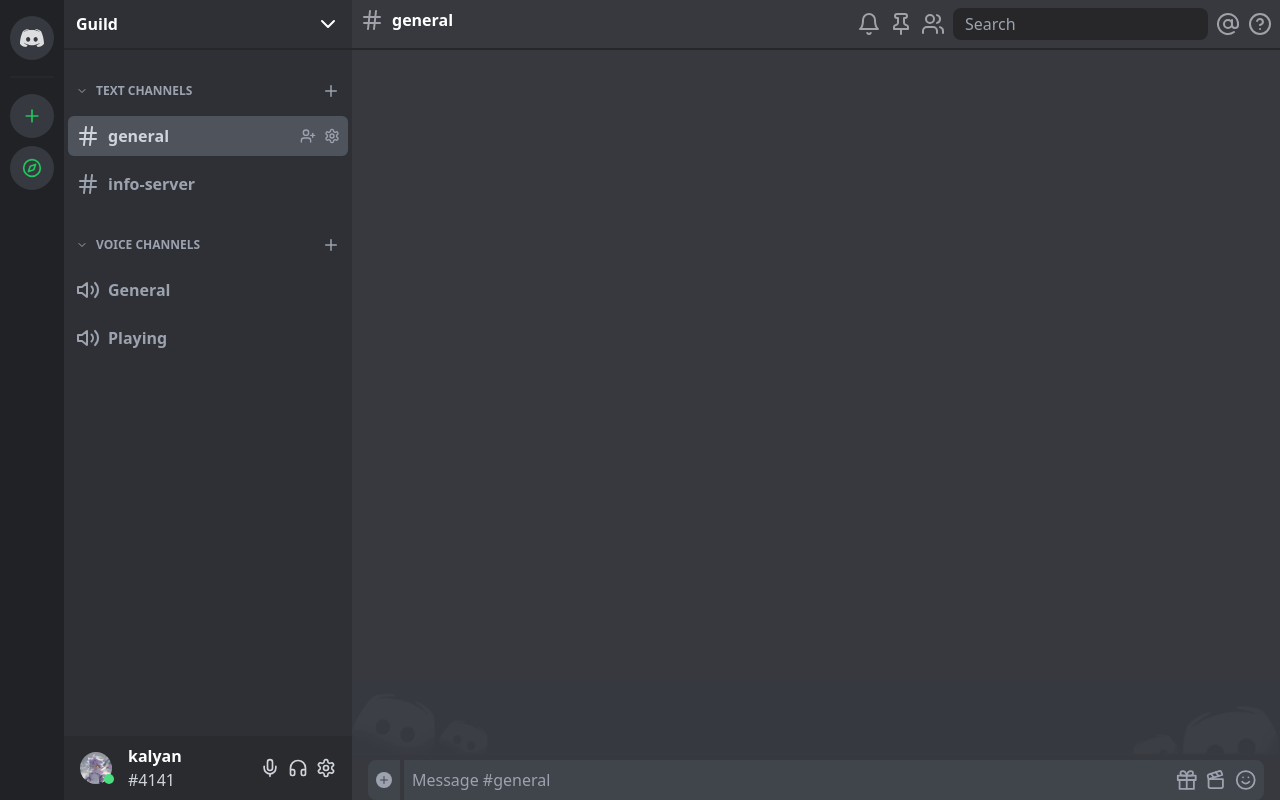
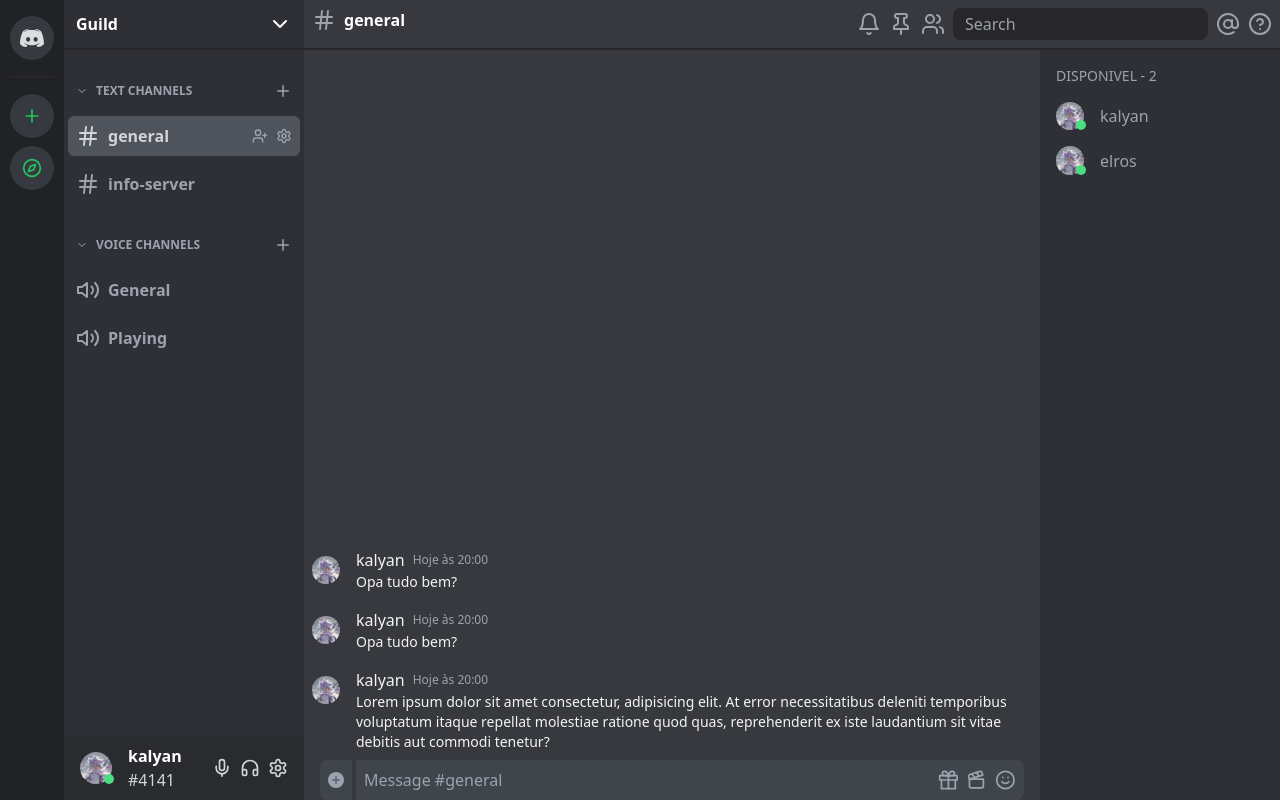
Before and after one commit to kalyanbasso/tailwind-discord, a Next.js app: page / in a window 1280 px wide. Built offline with nearby package versions, Linux system fonts and the light colour scheme.

Commit message:
add users status and messages

```diff
--- a/src/app/page.tsx
+++ b/src/app/page.tsx
@@ -1,122 +1,329 @@
-import Image from 'next/image'
-import { Compass, Plus, ChevronDown, Hash, UserPlus, Settings, Volume2, MessageSquare, Mic, Headphones, Bell, Pin, Users, AtSign, HelpCircle, Gift, Clapperboard, Smile } from 'lucide-react'
+import Image from "next/image";
+import {
+  Compass,
+  Plus,
+  ChevronDown,
+  Hash,
+  UserPlus,
+  Settings,
+  Volume2,
+  MessageSquare,
+  Mic,
+  Headphones,
+  Bell,
+  Pin,
+  Users,
+  AtSign,
+  HelpCircle,
+  Gift,
+  Clapperboard,
+  Smile,
+} from "lucide-react";
 
 export default function Home() {
   return (
-    <div className='h-screen flex'>
-      <aside className='bg-sidebar1 w-16 flex flex-col items-center pt-4'>
-        <div className='bg-bg-icon w-11 h-11 flex items-center justify-center rounded-full hover:bg-blue-700 hover:rounded-xl transition cursor-pointer'>
-          <Image src='/logo.svg' alt='Discord Logo' width={24} height={24} />
+    <div className="h-screen flex">
+      <aside className="bg-sidebar1 w-16 flex flex-col items-center pt-4">
+        <div className="bg-bg-icon w-11 h-11 flex items-center justify-center rounded-full hover:bg-blue-700 hover:rounded-xl transition cursor-pointer">
+          <Image src="/logo.svg" alt="Discord Logo" width={24} height={24} />
         </div>
 
-        <div className='mt-4 pt-4 border-t-2 border-zinc-800 gap-2 flex flex-col'>
-          <div className='bg-bg-icon w-11 h-11 flex items-center justify-center rounded-full hover:bg-green-700 hover:rounded-xl group transition-colors cursor-pointer'>
-            <Plus size={20} className='text-green-500 group-hover:text-white transition-colors' />
+        <div className="mt-4 pt-4 border-t-2 border-zinc-800 gap-2 flex flex-col">
+          <div className="bg-bg-icon w-11 h-11 flex items-center justify-center rounded-full hover:bg-green-700 hover:rounded-xl group transition-colors cursor-pointer">
+            <Plus
+              size={20}
+              className="text-green-500 group-hover:text-white transition-colors"
+            />
           </div>
-          <div className='bg-bg-icon w-11 h-11 flex items-center justify-center rounded-full hover:bg-green-700 hover:rounded-xl group transition cursor-pointer'>
-            <Compass size={20} className='text-green-500 group-hover:text-white transition-colors' />
+          <div className="bg-bg-icon w-11 h-11 flex items-center justify-center rounded-full hover:bg-green-700 hover:rounded-xl group transition cursor-pointer">
+            <Compass
+              size={20}
+              className="text-green-500 group-hover:text-white transition-colors"
+            />
           </div>
         </div>
       </aside>
-      <section className='bg-sidebar2 w-72 flex flex-col'>
-        <div className='flex justify-between p-3 hover:bg-zinc-700 cursor-pointer'>
-          <strong className='text-white'>Guild</strong>
-          <ChevronDown className='text-white' />
+      <section className="bg-sidebar2 w-60 flex flex-col">
+        <div className="flex justify-between p-3 hover:bg-zinc-700 cursor-pointer">
+          <strong className="text-white">Guild</strong>
+          <ChevronDown className="text-white" />
         </div>
-        <div className='flex flex-1 pt-6 px-1 border-t-2 border-zinc-800'>
-          <div className='w-full'>
+        <div className="flex flex-1 pt-6 px-1 border-t-2 border-zinc-800">
+          <div className="w-full">
             <div>
-              <div className='flex items-center gap-2 group cursor-pointer p-2'>
-                <ChevronDown size={12} className='text-gray-400 group-hover:text-gray-200' />
-                <strong className='flex-1 text-gray-400 text-xs group-hover:text-gray-200'>TEXT CHANNELS</strong>
-                <Plus size={18} className='text-gray-400 hover:text-gray-200' />
+              <div className="flex items-center gap-2 group cursor-pointer p-2">
+                <ChevronDown
+                  size={12}
+                  className="text-gray-400 group-hover:text-gray-200"
+                />
+                <strong className="flex-1 text-gray-400 text-xs group-hover:text-gray-200">
+                  TEXT CHANNELS
+                </strong>
+                <Plus size={18} className="text-gray-400 hover:text-gray-200" />
               </div>
-              <div className='flex items-center gap-2 mt-2 bg-chat px-2 py-2 rounded-md cursor-pointer'>
-                <Hash className='text-gray-300' />
-                <p className='flex-1 font-semibold text-gray-300'>general</p>
-                <UserPlus size={16} className='text-gray-400 hover:text-gray-300 transition-colors' />
-                <Settings size={16} className='text-gray-400 hover:text-gray-300 transition-colors' />
+              <div className="flex items-center gap-2 mt-2 bg-chat px-2 py-2 rounded-md cursor-pointer">
+                <Hash className="text-gray-300" />
+                <p className="flex-1 font-semibold text-gray-300">general</p>
+                <UserPlus
+                  size={16}
+                  className="text-gray-400 hover:text-gray-300 transition-colors"
+                />
+                <Settings
+                  size={16}
+                  className="text-gray-400 hover:text-gray-300 transition-colors"
+                />
               </div>
-              <div className='flex items-center gap-2 mt-2 group hover:bg-zinc-600 px-2 py-2 rounded-md transition-colors cursor-pointer'>
-                <Hash className='text-gray-400 group-hover:text-gray-300 transition-colors' />
-                <p className='flex-1 text-gray-400 font-semibold group-hover:text-gray-300 transition-colors'>info-server</p>
-                <UserPlus size={16} className='text-gray-400 invisible group-hover:visible group-hover:text-gray-300 transition-colors' />
-                <Settings size={16} className='text-gray-400 invisible group-hover:visible group-hover:text-gray-300 transition-colors' />
+              <div className="flex items-center gap-2 mt-2 group hover:bg-zinc-600 px-2 py-2 rounded-md transition-colors cursor-pointer">
+                <Hash className="text-gray-400 group-hover:text-gray-300 transition-colors" />
+                <p className="flex-1 text-gray-400 font-semibold group-hover:text-gray-300 transition-colors">
+                  info-server
+                </p>
+                <UserPlus
+                  size={16}
+                  className="text-gray-400 invisible group-hover:visible group-hover:text-gray-300 transition-colors"
+                />
+                <Settings
+                  size={16}
+                  className="text-gray-400 invisible group-hover:visible group-hover:text-gray-300 transition-colors"
+                />
               </div>
             </div>
-            <div className='mt-6'>
-              <div className='flex items-center gap-2 group cursor-pointer p-2'>
-                <ChevronDown size={12} className='text-gray-400 group-hover:text-gray-200' />
-                <strong className='flex-1 text-gray-400 text-xs group-hover:text-gray-200'>VOICE CHANNELS</strong>
-                <Plus size={18} className='text-gray-400 hover:text-gray-200' />
+            <div className="mt-6">
+              <div className="flex items-center gap-2 group cursor-pointer p-2">
+                <ChevronDown
+                  size={12}
+                  className="text-gray-400 group-hover:text-gray-200"
+                />
+                <strong className="flex-1 text-gray-400 text-xs group-hover:text-gray-200">
+                  VOICE CHANNELS
+                </strong>
+                <Plus size={18} className="text-gray-400 hover:text-gray-200" />
               </div>
-              <div className='flex items-center gap-2 mt-2 group hover:bg-zinc-600 px-2 py-2 rounded-md transition-colors cursor-pointer'>
-                <Volume2 className='text-gray-400 group-hover:text-gray-300 transition-colors' />
-                <p className='flex-1 text-gray-400 font-semibold group-hover:text-gray-300 transition-colors'>General</p>
-                <MessageSquare size={16} className='text-gray-400 invisible group-hover:visible group-hover:text-gray-300 transition-colors' />
-                <UserPlus size={16} className='text-gray-400 invisible group-hover:visible group-hover:text-gray-300 transition-colors' />
-                <Settings size={16} className='text-gray-400 invisible group-hover:visible group-hover:text-gray-300 transition-colors' />
+              <div className="flex items-center gap-2 mt-2 group hover:bg-zinc-600 px-2 py-2 rounded-md transition-colors cursor-pointer">
+                <Volume2 className="text-gray-400 group-hover:text-gray-300 transition-colors" />
+                <p className="flex-1 text-gray-400 font-semibold group-hover:text-gray-300 transition-colors">
+                  General
+                </p>
+                <MessageSquare
+                  size={16}
+                  className="text-gray-400 invisible group-hover:visible group-hover:text-gray-300 transition-colors"
+                />
+                <UserPlus
+                  size={16}
+                  className="text-gray-400 invisible group-hover:visible group-hover:text-gray-300 transition-colors"
+                />
+                <Settings
+                  size={16}
+                  className="text-gray-400 invisible group-hover:visible group-hover:text-gray-300 transition-colors"
+                />
               </div>
-              <div className='flex items-center gap-2 mt-2 group hover:bg-zinc-600 px-2 py-2 rounded-md transition-colors cursor-pointer'>
-                <Volume2 className='text-gray-400 group-hover:text-gray-300 transition-colors' />
-                <p className='flex-1 text-gray-400 font-semibold group-hover:text-gray-300 transition-colors'>Playing</p>
-                <MessageSquare size={16} className='text-gray-400 invisible group-hover:visible group-hover:text-gray-300 transition-colors' />
-                <UserPlus size={16} className='text-gray-400 invisible group-hover:visible group-hover:text-gray-300 transition-colors' />
-                <Settings size={16} className='text-gray-400 invisible group-hover:visible group-hover:text-gray-300 transition-colors' />
+              <div className="flex items-center gap-2 mt-2 group hover:bg-zinc-600 px-2 py-2 rounded-md transition-colors cursor-pointer">
+                <Volume2 className="text-gray-400 group-hover:text-gray-300 transition-colors" />
+                <p className="flex-1 text-gray-400 font-semibold group-hover:text-gray-300 transition-colors">
+                  Playing
+                </p>
+                <MessageSquare
+                  size={16}
+                  className="text-gray-400 invisible group-hover:visible group-hover:text-gray-300 transition-colors"
+                />
+                <UserPlus
+                  size={16}
+                  className="text-gray-400 invisible group-hover:visible group-hover:text-gray-300 transition-colors"
+                />
+                <Settings
+                  size={16}
+                  className="text-gray-400 invisible group-hover:visible group-hover:text-gray-300 transition-colors"
+                />
               </div>
             </div>
           </div>
         </div>
-        <div className='flex bg-voice px-4 py-2 items-center'>
-          <div className='relative cursor-pointer'>
-            <Image width={32} height={32} src={'/atsuya.jpg'} alt='Profile photo' className='rounded-full' />
+        <div className="flex bg-voice px-4 py-2 items-center">
+          <div className="relative cursor-pointer">
+            <Image
+              width={32}
+              height={32}
+              src={"/atsuya.jpg"}
+              alt="Profile photo"
+              className="rounded-full"
+            />
             <span className="bottom-0 left-6 absolute w-2.5 h-2.5 bg-green-400 rounded-full"></span>
           </div>
-          <div className='flex flex-col flex-1 ml-4'>
-            <strong className='text-white max-w-max hover:underline cursor-pointer'>kalyan</strong>
-            <span className='text-gray-300 max-w-max hover:underline cursor-pointer'>#4141</span>
+          <div className="flex flex-col flex-1 ml-4">
+            <strong className="text-white max-w-max hover:underline cursor-pointer">
+              kalyan
+            </strong>
+            <span className="text-gray-300 max-w-max hover:underline cursor-pointer">
+              #4141
+            </span>
           </div>
-          <div className='flex gap-2'>
-            <Mic size={20} className='text-gray-300 hover:text-gray-100 cursor-pointer' />
-            <Headphones size={20} className='text-gray-300 hover:text-gray-100 cursor-pointer' />
-            <Settings size={20} className='text-gray-300 hover:text-gray-100 cursor-pointer' />
+          <div className="flex gap-2">
+            <Mic
+              size={20}
+              className="text-gray-300 hover:text-gray-100 cursor-pointer"
+            />
+            <Headphones
+              size={20}
+              className="text-gray-300 hover:text-gray-100 cursor-pointer"
+            />
+            <Settings
+              size={20}
+              className="text-gray-300 hover:text-gray-100 cursor-pointer"
+            />
           </div>
         </div>
       </section>
-      <main className='flex flex-1 flex-col'>
-        <div className='flex w-full p-2'>
-          <div className='flex flex-1 gap-2 tems-center'>
-            <Hash className='text-zinc-400' />
-            <strong className='text-white'>general</strong>
+      <main className="flex flex-1 flex-col">
+        <div className="flex w-full p-2">
+          <div className="flex flex-1 gap-2 tems-center">
+            <Hash className="text-zinc-400" />
+            <strong className="text-white">general</strong>
           </div>
-          <div className='flex gap-2 items-center'>
-            <Bell className='text-zinc-400 hover:text-zinc-200 cursor-pointer' />
-            <Pin className='text-zinc-400 hover:text-zinc-200 cursor-pointer' />
-            <Users className='text-zinc-400 hover:text-zinc-200 cursor-pointer' />
-            <input type="text" className='bg-zinc-800 text-gray-200 rounded-lg px-3 py-1' placeholder='Search' />
-            <AtSign className='text-zinc-400 hover:text-zinc-200 cursor-pointer' />
-            <HelpCircle className='text-zinc-400 hover:text-zinc-200 cursor-pointer' />
+          <div className="flex gap-2 items-center">
+            <Bell className="text-zinc-400 hover:text-zinc-200 cursor-pointer" />
+            <Pin className="text-zinc-400 hover:text-zinc-200 cursor-pointer" />
+            <Users className="text-zinc-400 hover:text-zinc-200 cursor-pointer" />
+            <input
+              type="text"
+              className="bg-zinc-800 text-gray-200 rounded-lg px-3 py-1"
+              placeholder="Search"
+            />
+            <AtSign className="text-zinc-400 hover:text-zinc-200 cursor-pointer" />
+            <HelpCircle className="text-zinc-400 hover:text-zinc-200 cursor-pointer" />
           </div>
         </div>
-        <div className='flex flex-1 border-t-2 border-zinc-800 w-full flex-col-reverse'>
-          <div className='relative w-full h-20'>
-            <Image src='/empty_message.svg' alt='Empty Message' fill />
-          </div>
-        </div>
-        <div className='flex mx-4 gap-1'>
-          <div className='flex justify-center items-center bg-input p-2 rounded-l-lg cursor-pointer group'>
-            <div className='rounded-full p-0.5 bg-gray-400 w-4 h-4 flex items-center group-hover:bg-gray-200'>
-              <Plus className='text-input '/>
+        <div className="flex h-full">
+          <div className="flex flex-col flex-1">
+            <div className="flex flex-1 border-t-2 border-zinc-800 w-full flex-col-reverse">
+              <div className="w-full">
+                {/* Mensagens */}
+                <div className="flex p-2">
+                  <div className="min-w-max mt-2">
+                    <Image
+                      width={28}
+                      height={28}
+                      src={"/atsuya.jpg"}
+                      alt="Profile photo"
+                      className="rounded-full"
+                    />
+                  </div>
+                  <div className="flex flex-col ml-4">
+                    <div className="flex gap-2 items-center">
+                      <p className="text-gray-100">
+                        kalyan
+                      </p>
+                      <span className="text-zinc-400 text-xs">
+                        Hoje às 20:00
+                      </span>
+                    </div>
+                    <p className="text-gray-100 font-light text-sm">Opa tudo bem?</p>
+                  </div>
+                </div>
+                <div className="flex p-2">
+                  <div className="min-w-max mt-2">
+                    <Image
+                      width={28}
+                      height={28}
+                      src={"/atsuya.jpg"}
+                      alt="Profile photo"
+                      className="rounded-full"
+                    />
+                  </div>
+                  <div className="flex flex-col ml-4">
+                    <div className="flex gap-2 items-center">
+                      <p className="text-gray-100">
+                        kalyan
+                      </p>
+                      <span className="text-zinc-400 text-xs">
+                        Hoje às 20:00
+                      </span>
+                    </div>
+                    <p className="text-gray-100 font-light text-sm">Opa tudo bem?</p>
+                  </div>
+                </div>
+                <div className="flex p-2">
+                  <div className="min-w-max mt-2">
+                    <Image
+                      width={28}
+                      height={28}
+                      src={"/atsuya.jpg"}
+                      alt="Profile photo"
+                      className="rounded-full"
+                    />
+                  </div>
+                  <div className="flex flex-col ml-4">
+                    <div className="flex gap-2 items-center">
+                      <p className="text-gray-100">
+                        kalyan
+                      </p>
+                      <span className="text-zinc-400 text-xs">
+                        Hoje às 20:00
+                      </span>
+                    </div>
+                    <p className="text-gray-100 font-light text-sm">Lorem ipsum dolor sit amet consectetur, adipisicing elit. At error necessitatibus deleniti temporibus voluptatum itaque repellat molestiae ratione quod quas, reprehenderit ex iste laudantium sit vitae debitis aut commodi tenetur?</p>
+                  </div>
+                </div>
+              </div>
+            </div>
+            <div className="flex mx-4 gap-1">
+              <div className="flex justify-center items-center bg-input p-2 rounded-l-lg cursor-pointer group">
+                <div className="rounded-full p-0.5 bg-gray-400 w-4 h-4 flex items-center group-hover:bg-gray-200">
+                  <Plus className="text-input " />
+                </div>
+              </div>
+              <div className="flex-1 flex gap-2 bg-input items-center p-2 rounded-r-lg">
+                <input
+                  className="w-full bg-input text-gray-200"
+                  placeholder="Message #general"
+                  type="text"
+                />
+                <Gift className="text-gray-400 hover:text-gray-200 cursor-pointer" />
+                <Clapperboard className="text-gray-400 hover:text-gray-200 cursor-pointer" />
+                <Smile className="text-gray-400 hover:text-gray-200 cursor-pointer" />
+              </div>
             </div>
           </div>
-          <div className='flex-1 flex gap-2 bg-input items-center p-2 rounded-r-lg' >
-            <input className='w-full bg-input text-gray-200' placeholder='Message #general' type="text" />
-            <Gift className='text-gray-400 hover:text-gray-200 cursor-pointer'/>
-            <Clapperboard className='text-gray-400 hover:text-gray-200 cursor-pointer'/>
-            <Smile className='text-gray-400 hover:text-gray-200 cursor-pointer'/>
+          <div className="w-60 bg-sidebar2 border-t-2 border-zinc-800">
+            <div className="p-2">
+              <p className="p-2 text-gray-400 text-sm">DISPONIVEL - 2</p>
+              <div className="flex p-2 items-center hover:bg-zinc-600 rounded-md transition-colors cursor-pointer">
+                <div className="relative">
+                  <Image
+                    width={28}
+                    height={28}
+                    src={"/atsuya.jpg"}
+                    alt="Profile photo"
+                    className="rounded-full"
+                  />
+                  <span className="bottom-0 left-5 absolute w-2.5 h-2.5 bg-green-400 rounded-full"></span>
+                </div>
+                <div className="flex flex-col flex-1 ml-4">
+                  <strong className="text-gray-400 font-medium max-w-max">
+                    kalyan
+                  </strong>
+                </div>
+              </div>
+              <div className="flex p-2 items-center hover:bg-zinc-600 rounded-md transition-colors cursor-pointer">
+                <div className="relative">
+                  <Image
+                    width={28}
+                    height={28}
+                    src={"/atsuya.jpg"}
+                    alt="Profile photo"
+                    className="rounded-full"
+                  />
+                  <span className="bottom-0 left-5 absolute w-2.5 h-2.5 bg-green-400 rounded-full"></span>
+                </div>
+                <div className="flex flex-col flex-1 ml-4">
+                  <strong className="text-gray-400 font-medium max-w-max cursor-pointer">
+                    elros
+                  </strong>
+                </div>
+              </div>
+            </div>
           </div>
         </div>
       </main>
     </div>
-  )
+  );
 }
```
